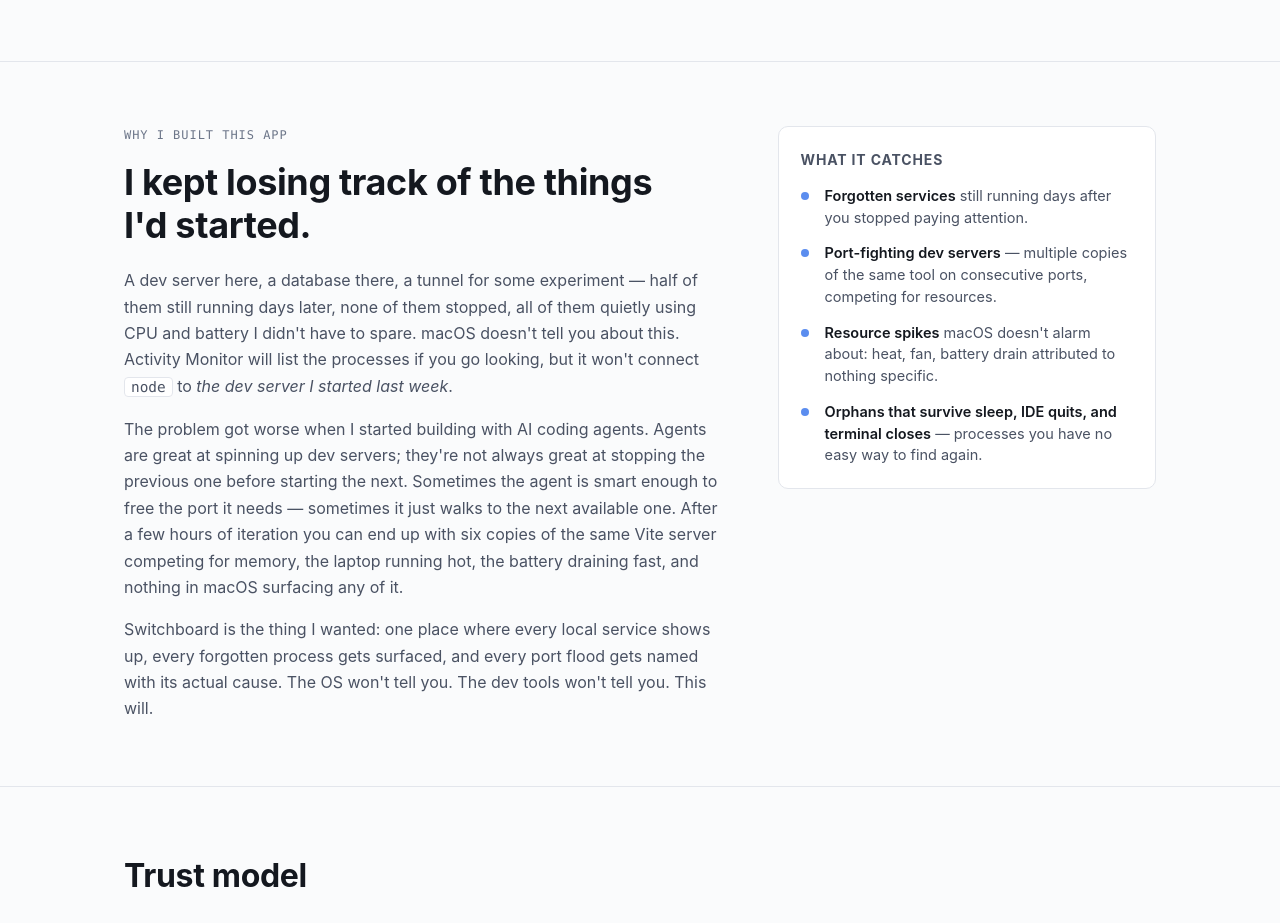
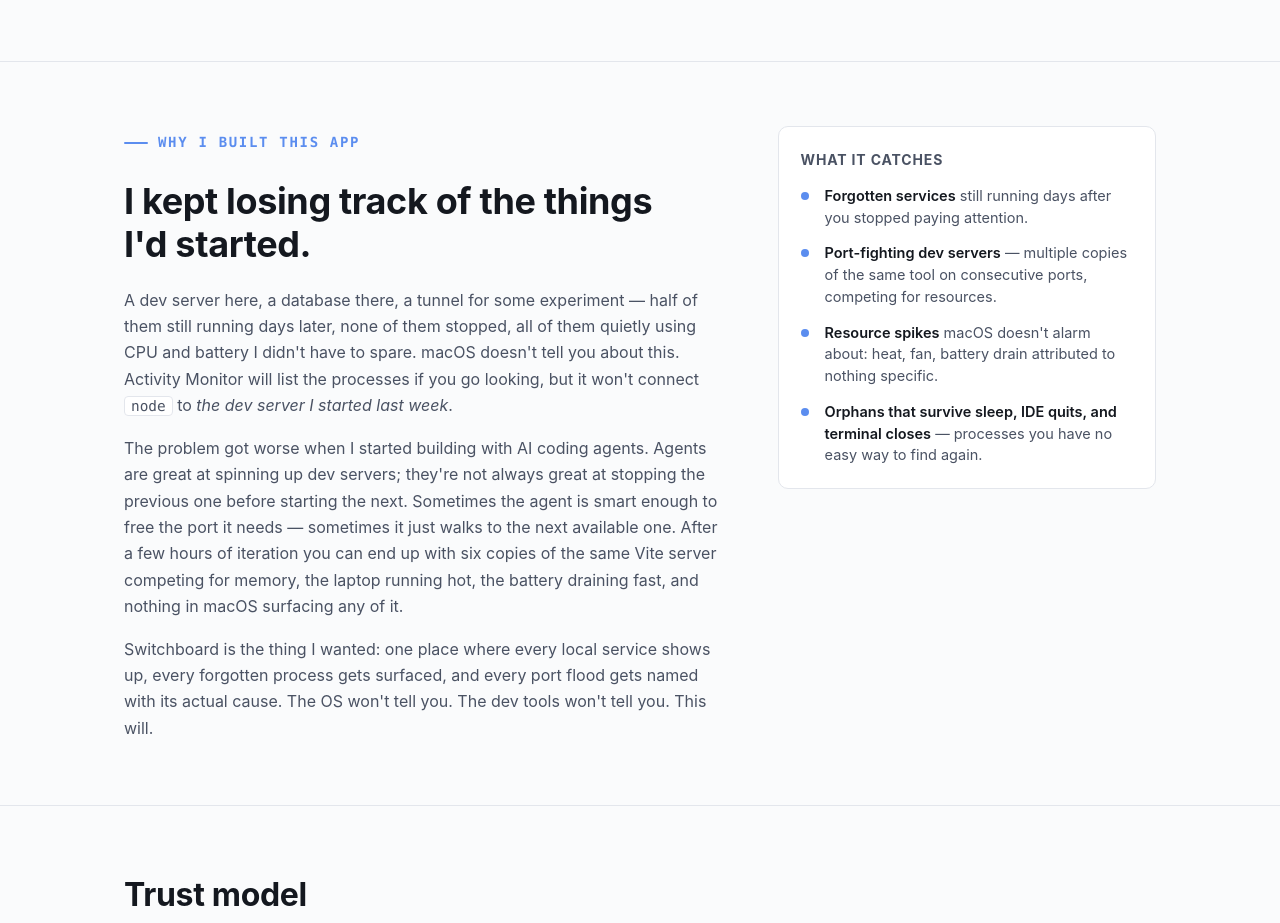
Before and after one commit to azzuwayed/switchboard-website, a plain HTML site: page index.html in a window 1280 px wide. Shown: the part 1906-2829 px from the top of the page. Drawn offline with Linux system fonts and the light colour scheme.

Commit message:
fix(landing): make the "Why I built this app" eyebrow prominent
The default .eyebrow (12px monospace, --fg-dim color) rendered the
section label "WHY I BUILT THIS APP" almost invisibly on the dark
surface — the H2 dominated and the eyebrow read as decorative
chrome rather than as the section name. Scoped override under
.story-copy:

- font-size 12px -> 14px
- font-weight 600 (was inherited normal)
- color --fg-dim -> --accent (the brand blue)
- letter-spacing 0.08em -> 0.12em
- a leading 24px-wide accent bar via ::before for an extra visual
  anchor that doesn't compete with the H2

Index cache-buster regenerated to match the new style.css hash.

Skipped /codex-review: CSS-only marketing-polish edit, no logic to
review (skill's doc-only exception). The pre-commit warn hook will
fire because no marker exists — that is the intended doc-edit
flow, not a missed review. Not pushed; held locally per user
instruction.

```diff
--- a/index.html
+++ b/index.html
@@ -29,7 +29,7 @@
     />
     <link rel="apple-touch-icon" sizes="256x256" href="assets/icon-256.png" />
     <meta property="og:image" content="assets/icon-256.png" />
-    <link rel="stylesheet" href="style.css?v=1bdb373b18" />
+    <link rel="stylesheet" href="style.css?v=d8daf33c5f" />
   </head>
   <body>
     <header class="site-header">
--- a/style.css
+++ b/style.css
@@ -845,6 +845,31 @@ h2 {
   }
 }
 
+/* Promote the "Why I built this app" eyebrow — the default .eyebrow at
+   12px/--fg-dim renders almost invisibly against the dark surface for a
+   section that needs to introduce itself. Bumped size, accent color,
+   bolder weight, and an inline accent bar to make the label assertive
+   without competing with the H2. */
+.story-copy .eyebrow {
+  display: inline-flex;
+  align-items: center;
+  gap: 10px;
+  font-size: 14px;
+  font-weight: 600;
+  color: var(--accent);
+  letter-spacing: 0.12em;
+  margin: 0 0 18px;
+}
+
+.story-copy .eyebrow::before {
+  content: "";
+  display: inline-block;
+  width: 24px;
+  height: 2px;
+  background: var(--accent);
+  border-radius: 2px;
+}
+
 .story-copy h2 {
   font-size: clamp(26px, 4vw, 36px);
   line-height: 1.2;
```
